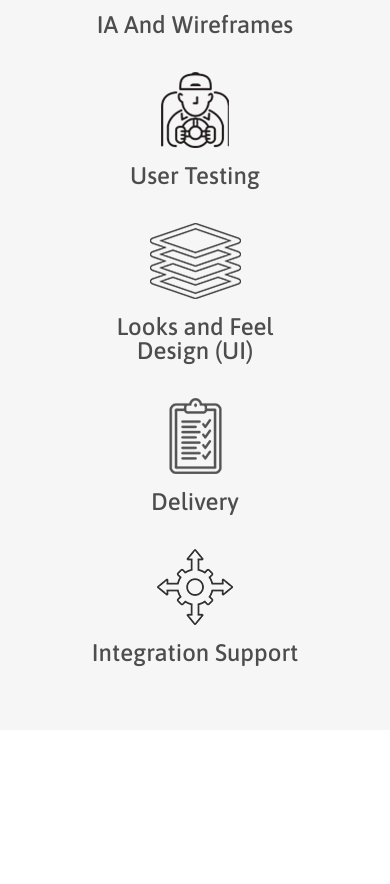
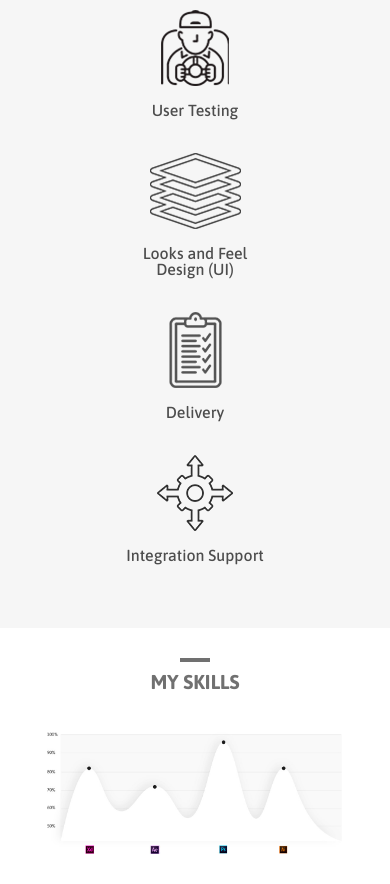
Before and after one commit to nahapet-github/luis, a plain HTML site: page index.html in a window 390 px wide. Shown: the part 1903-2787 px from the top of the page. Before the commit the page ends 2633 px from the top, so only its background shows below. Drawn offline with Linux system fonts and the light colour scheme.

Commit message:
skill end

```diff
--- a/index.html
+++ b/index.html
@@ -166,6 +166,7 @@
       </div>
       <!--/.container-->
     </section>
+
     <!--Service-->
     <section class="service">
       .<div class="container">
@@ -228,6 +229,28 @@
             </div>
           </div>
         </div>
+      </div><!--/.container-->
+    </section>
+
+    <!--Skill-->
+    <section class="skill">
+      <div class="container">
+        <div class="row">
+          <div class="col">
+            <div class="row">
+              <div class="col">
+                <h2 class="title">my skills</h2>
+              </div>
+            </div>
+            <div class="row">
+              <div class="col-10 offset-1">
+                <picture class="skill__picture">
+                  <img class="skill__picture-image" src="image/skill/skill-bg.jpg" alt="Skill">
+                </picture>
+              </div>
+            </div>
+          </div>
+        </div>
       </div>
     </section>
 
--- a/scss/blocks/_service.scss
+++ b/scss/blocks/_service.scss
@@ -39,3 +39,39 @@
         background-color: $color-text;
     }
 }
+
+@media (max-width: 991px) {
+    .title {
+        font-size: 30px;
+        &::before {
+            width: 30px;
+        }
+    }
+}
+
+@media (max-width: 767px) {
+    .title {
+        font-size: 28px;
+        margin-bottom: 40px;
+        &::before {
+            width: 30px;
+        }
+    }
+    .service__content-subtitle {
+        font-size: 18px;
+    }
+}
+
+@media (max-width: 575px) {
+    .title {
+        font-size: 20px;
+        margin-bottom: 40px;
+        &::before {
+            width: 30px;
+        }
+    }
+    .service__content-subtitle {
+        font-size: 16px;
+    }
+
+}
--- /dev/null
+++ b/scss/blocks/_skill.scss
@@ -0,0 +1,11 @@
+.skill {
+    &__picture {
+        width: 100%;
+        height: auto;
+        display: block;
+        &-image {
+            width: 100%;
+            height: auto;
+        }
+    }
+}
--- a/scss/style.scss
+++ b/scss/style.scss
@@ -10,3 +10,4 @@
 @import "blocks/btn";
 @import "blocks/about";
 @import "blocks/service";
+@import "blocks/skill";
```
Also changed, not shown: css/style.css, image/skill/skill-bg.jpg (added).
